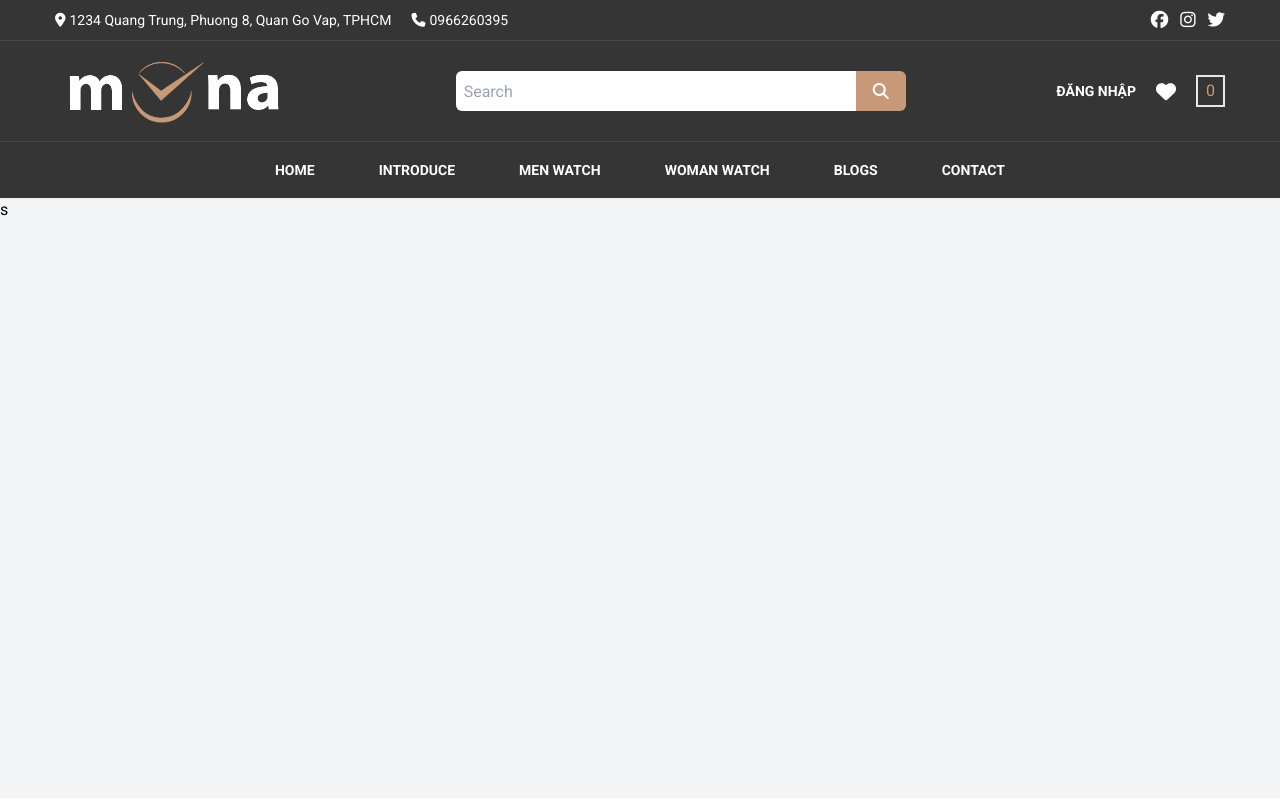
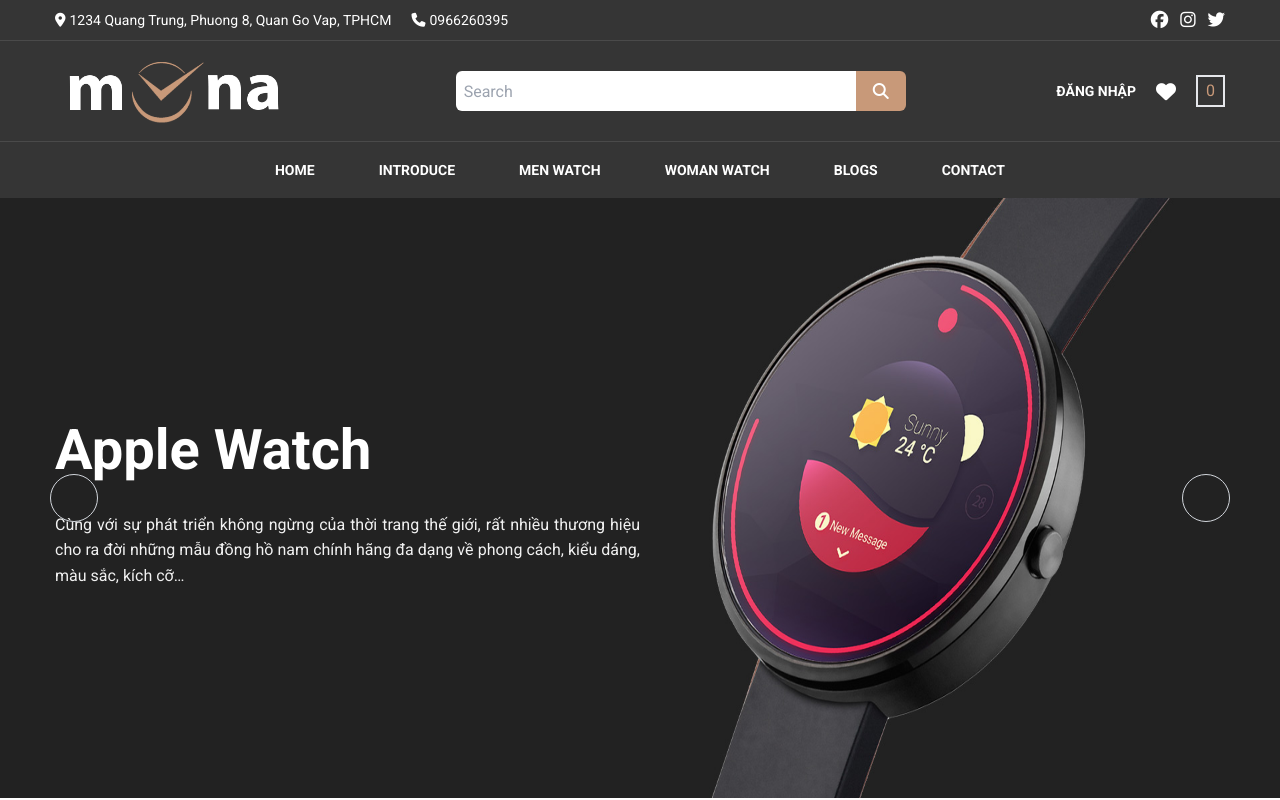
Before and after one commit to longdev95/watchstore, a React (Vite) app: page / in a window 1280 px wide. Built offline with nearby package versions, Linux system fonts and the light colour scheme.

Commit message:
Added carousel function

```diff
--- a/src/components/home/header/Header.jsx
+++ b/src/components/home/header/Header.jsx
@@ -5,11 +5,11 @@
 
 function Header() {
     return (
-        <React.Fragment>
+        <div className="relative">
             <HeaderTop />
             <HeaderMain />
             <HeaderNav />
-        </React.Fragment>
+        </div>
     );
 }
 
--- a/src/components/home/slider/Slider.jsx
+++ b/src/components/home/slider/Slider.jsx
@@ -1,10 +1,51 @@
-import React from "react";
+import React, { useState } from "react";
 import styles from "./Slider.module.scss";
 
-import { items } from "../../../dataSlider";
+import { dataCarousel } from "../../../dataCarousel";
+import Arrow from "../../../helper/Arrow";
 
 function Slider() {
-    return <div className={styles[`slider-container`]}>s</div>;
+  const [slideIndex, setSlideIndex] = useState(1);
+
+  const dataLength = dataCarousel.length;
+
+  const nextCarousel = () => {
+    slideIndex === dataLength
+      ? setSlideIndex(1)
+      : setSlideIndex((prev) => prev + 1);
+  };
+
+  const prevCarousel = () => {
+    slideIndex === 1
+      ? setSlideIndex(dataLength)
+      : setSlideIndex((prev) => prev - 1);
+  };
+
+  return (
+    <section className={styles.carousels}>
+      {dataCarousel.map((obj, index) => {
+        return (
+          <div
+            key={obj.id}
+            className={`${
+              slideIndex === index + 1
+                ? `${styles[`carousel`]} ${styles[`active`]}`
+                : `${styles[`carousel`]}`
+            }`}
+          >
+            <img src={`/src/assets/slider/slide-bg-${index + 1}.jpg`} />
+
+            <div className={styles[`carousel-content`]}>
+              <h1>{obj.title}</h1>
+              <p>{obj.description}</p>
+            </div>
+          </div>
+        );
+      })}
+
+      <Arrow direction={"left"} moveSlide={prevCarousel} />
+      <Arrow direction={"right"} moveSlide={nextCarousel} />
+    </section>
+  );
 }
-
 export default Slider;
--- a/src/components/home/slider/Slider.module.scss
+++ b/src/components/home/slider/Slider.module.scss
@@ -1,3 +1,27 @@
-.slider-container {
-    @apply mobile:h-[450px] tablet:h-[600px] desktop:h-[600px] bg-gray-100;
+.carousels {
+  @apply h-[600px] w-[100vw] relative overflow-hidden;
 }
+
+.carousel {
+  @apply absolute top-0 bottom-0 h-[100%] w-[100%] opacity-0 flex justify-center transition-opacity duration-[1s] ease-linear;
+
+  img {
+    @apply bg-cover h-[100%] w-[100%] bg-right;
+  }
+
+  &-content {
+    @apply text-white absolute max-w-[1200px] h-[100%] px-[15px] mx-auto flex flex-col justify-center items-start gap-5;
+
+    h1 {
+      @apply font-bold text-[56px];
+    }
+
+    p {
+      @apply text-justify text-[#f1f1f1] text-[16px] leading-[1.6] w-[50%];
+    }
+  }
+}
+
+.active {
+  @apply opacity-100;
+}
--- /dev/null
+++ b/src/dataCarousel.jsx
@@ -0,0 +1,14 @@
+export const dataCarousel = [
+  {
+    id: 1,
+    title: "Apple Watch",
+    description:
+      "Cùng với sự phát triển không ngừng của thời trang thế giới, rất nhiều thương hiệu cho ra đời những mẫu đồng hồ nam chính hãng đa dạng về phong cách, kiểu dáng, màu sắc, kích cỡ…",
+  },
+  {
+    id: 2,
+    title: "Samsung Watch",
+    description:
+      "Lorem ipsum, dolor sit amet consectetur adipisicing elit. Sequi sint ipsum consequuntur, eveniet voluptatibus quasi nemo quod modi id? Porro minus ad recusandae quae temporibus nostrum quia natus saepe facere",
+  },
+];
--- a/src/dataSlider.jsx
+++ /dev/null
@@ -1,16 +0,0 @@
-export const items = [
-    {
-        id: 1,
-        title: "Apple Watch",
-        description:
-            "Cùng với sự phát triển không ngừng của thời trang thế giới, rất nhiều thương hiệu cho ra đời những mẫu đồng hồ nam chính hãng đa dạng về phong cách, kiểu dáng, màu sắc, kích cỡ…",
-        path: "./assets/slider/slide-bg-1.png",
-    },
-    {
-        id: 2,
-        title: "Samsung Watch",
-        description:
-            "Lorem ipsum, dolor sit amet consectetur adipisicing elit. Sequi sint ipsum consequuntur, eveniet voluptatibus quasi nemo quod modi id? Porro minus ad recusandae quae temporibus nostrum quia natus saepe facere",
-        path: "./assets/slider/slide-bg-2.png",
-    },
-];
--- /dev/null
+++ b/src/helper/Arrow.jsx
@@ -0,0 +1,22 @@
+import { FontAwesomeIcon } from "@fortawesome/react-fontawesome";
+import React from "react";
+
+function Arrow({ direction, moveSlide }) {
+  return (
+    <button
+      onClick={() => moveSlide()}
+      className={`border border-gray-300 rounded-[50%] h-12 w-12 translate-y-[-50%] flex items-center justify-center absolute top-[50%] hover:translate-x-4 hover:duration-300 ${
+        direction === "left"
+          ? "left-[50px] hover:-translate-x-4 ease-linear"
+          : "right-[50px] hover:translate-x-4 ease-linear"
+      }`}
+    >
+      <FontAwesomeIcon
+        icon={`fa-solid fa-chevron-${direction}`}
+        style={{ color: "#f1f1f1" }}
+      />
+    </button>
+  );
+}
+
+export default Arrow;
```
Also changed, not shown: 1 other file (tests, documents, lock files or other folders).
